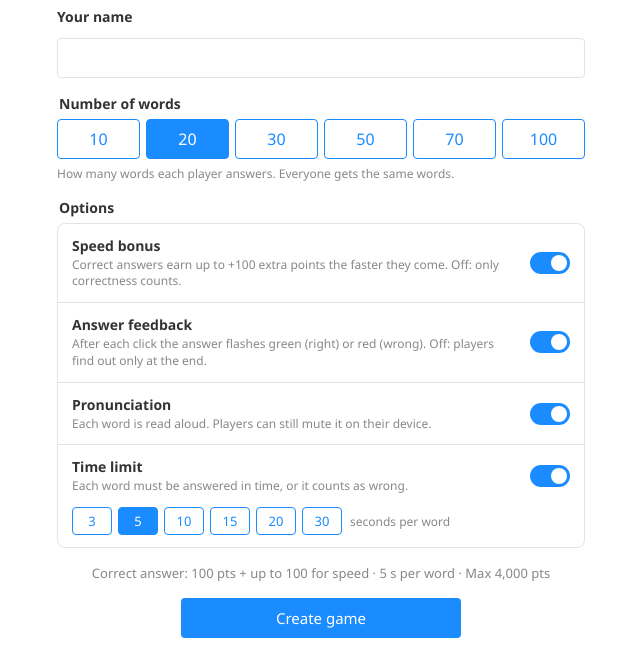
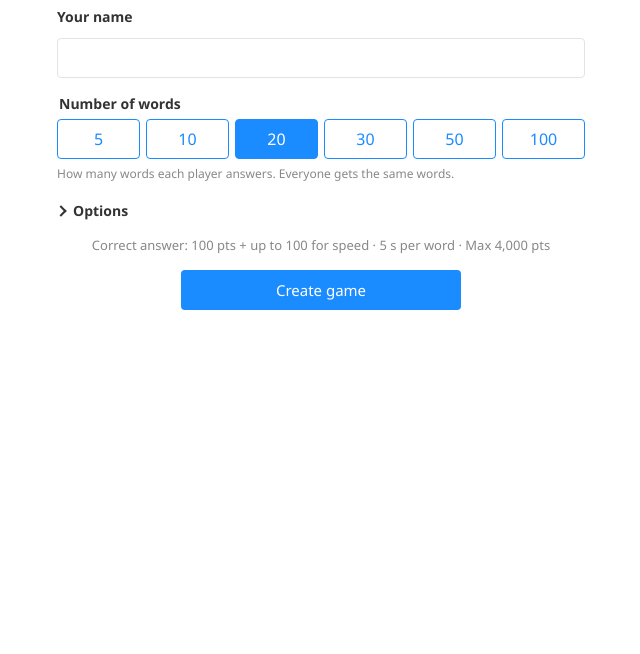
Before and after one commit to andrea3x/jp-n5-challenge, a website with bundled scripts: page public/index.html in a window 1280 px wide. Shown: the part 166-820 px from the top of the page, without its empty margins (319-959 px from the left). Built offline with nearby package versions, Linux system fonts and the light colour scheme.

Commit message:
Improved initial config screen pt.2

```diff
--- a/public/index.html
+++ b/public/index.html
@@ -26,8 +26,8 @@
         <small class="hint">How many words each player answers. Everyone gets the same words.</small>
       </fieldset>
 
-      <fieldset class="field">
-        <legend>Options</legend>
+      <details class="field collapsible">
+        <summary>Options</summary>
         <div class="options">
           <label class="option">
             <span class="option-text">
@@ -64,7 +64,7 @@
             </div>
           </div>
         </div>
-      </fieldset>
+      </details>
 
       <p id="summary" class="summary-line"></p>
       <button type="submit" class="btn">Create game</button>
--- a/public/style.css
+++ b/public/style.css
@@ -99,6 +99,32 @@ input[type="text"], input:not([type]), input[type="number"] {
   border-radius: 4px;
 }
 .hint { font-size: 12px; color: var(--muted); }
+
+/* Collapsible section: a chevron that points right when closed and down when open. */
+.collapsible { display: block; }
+.collapsible > summary {
+  display: inline-flex;
+  align-items: center;
+  gap: 8px;
+  font-weight: 600;
+  font-size: 14px;
+  cursor: pointer;
+  list-style: none;
+  user-select: none;
+}
+.collapsible > summary::-webkit-details-marker { display: none; }
+.collapsible > summary::before {
+  content: "";
+  width: 6px;
+  height: 6px;
+  border-right: 2px solid currentColor;
+  border-bottom: 2px solid currentColor;
+  transform: rotate(-45deg);
+  transition: transform 0.15s;
+}
+.collapsible[open] > summary::before { transform: rotate(45deg); }
+.collapsible > summary:focus-visible { outline: 2px solid var(--blue); outline-offset: 2px; border-radius: 2px; }
+.collapsible[open] > summary { margin-bottom: 8px; }
 
 /* Setup options: one card per setting, "name + explanation" on the left, switch on the right. */
 .options { border: 1px solid var(--border); border-radius: 8px; overflow: hidden; }
--- a/src/shared/protocol.ts
+++ b/src/shared/protocol.ts
@@ -1,6 +1,6 @@
 // Types and constants shared between server and client.
 
-export const WORD_COUNTS = [10, 20, 30, 50, 70, 100] as const;
+export const WORD_COUNTS = [5, 10, 20, 30, 50, 100] as const;
 export type WordCount = (typeof WORD_COUNTS)[number];
 
 export const MAX_PLAYERS = 10;
```
Also changed, not shown: README.md.
